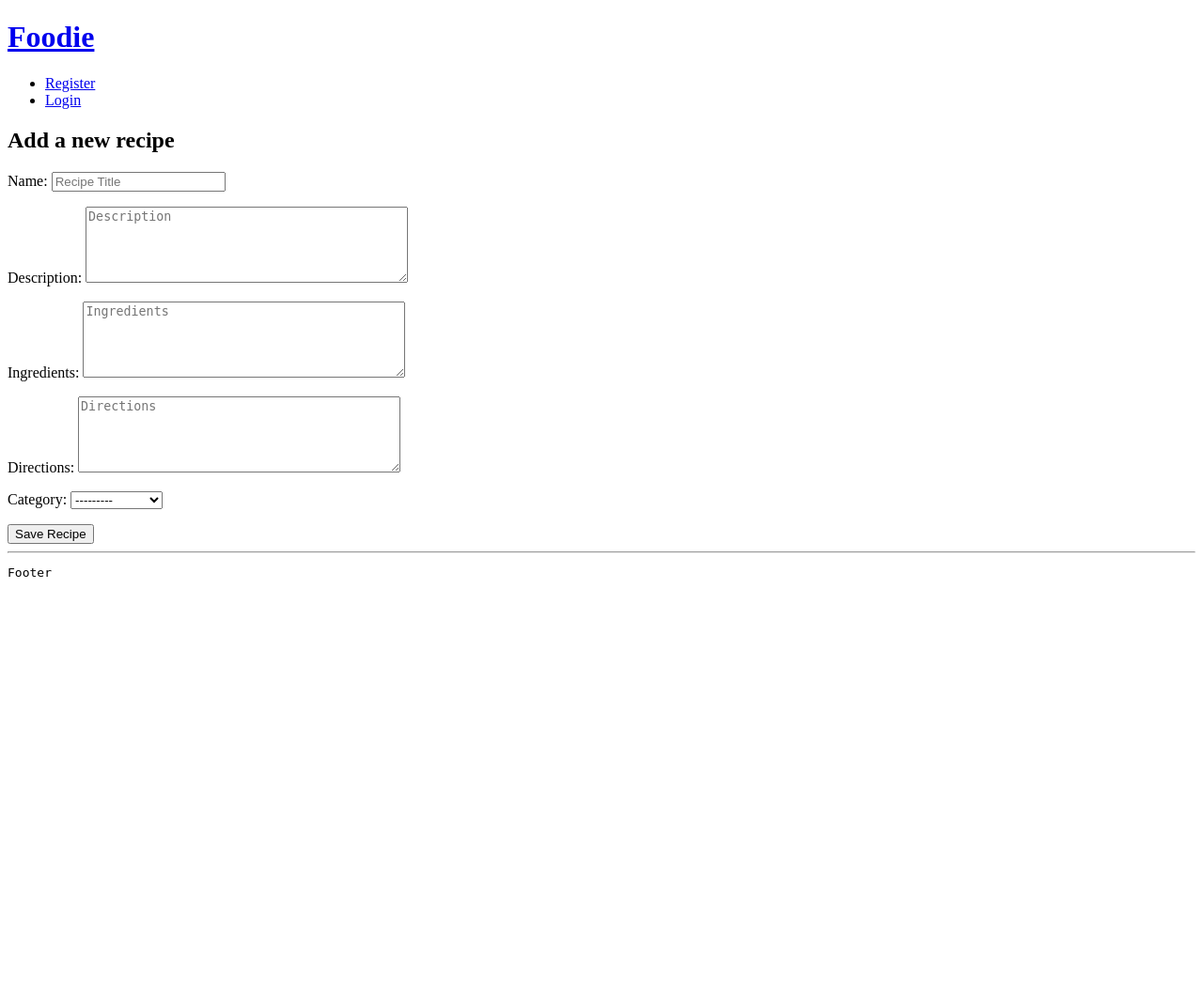
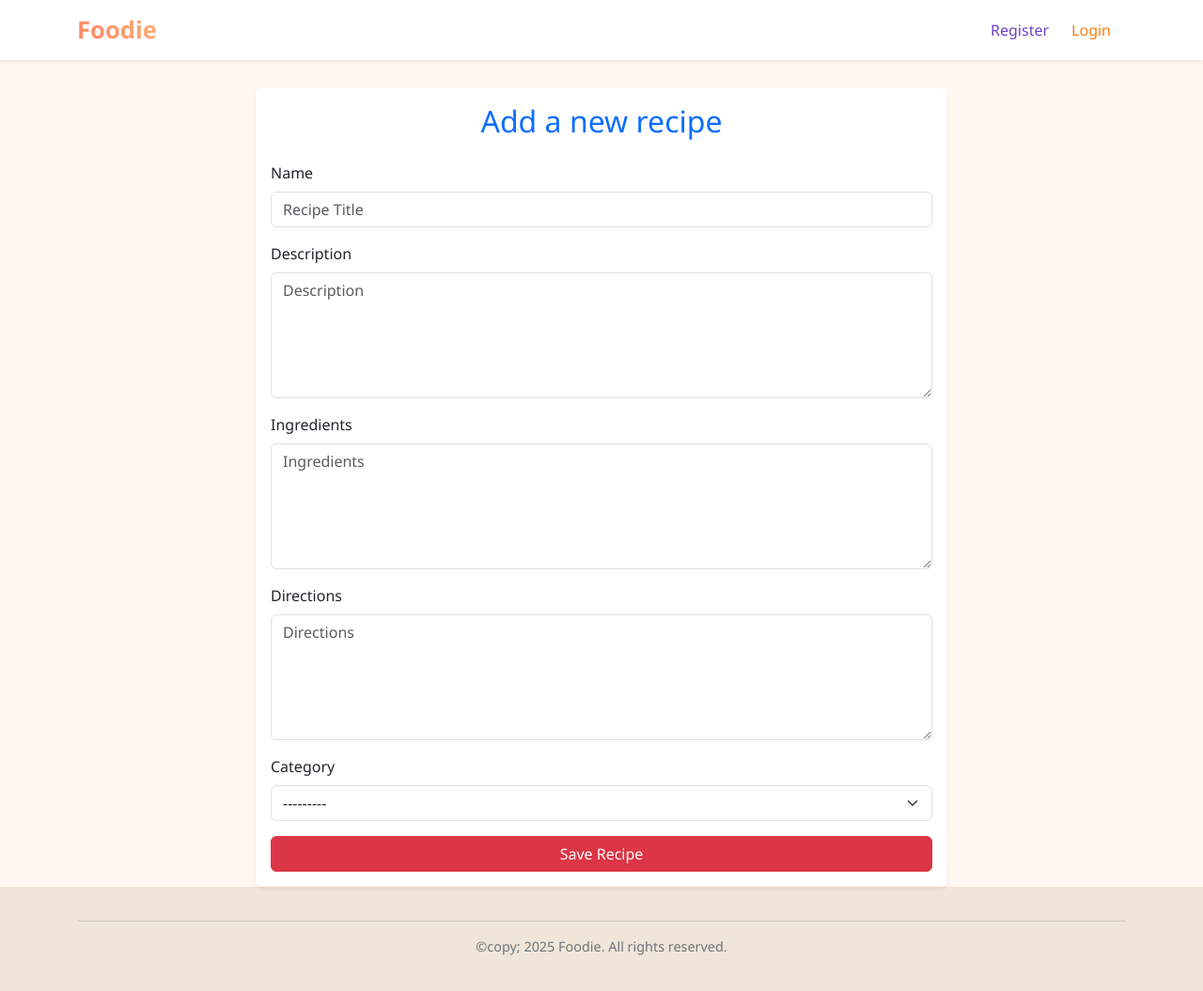
Before and after one commit to Tijo-11/foodie, a Django app: page /home/add_recipe/ in a window 1280 px wide. Shown: the whole page at 94% size. Before the commit the page ends 614 px from the top, so only its background shows below. Run offline with Django 5.2, Linux system fonts and the light colour scheme; data comes from the database, SQL or seed files in the repository; both versions use the stored data as it was after the commit; some libraries are stand-ins or nearby versions.

Commit message:
Styled components using Bootstrap

```diff
--- a/foodie/accounts/templates/registration/login.html
+++ b/foodie/accounts/templates/registration/login.html
@@ -1,6 +1,7 @@
 {% extends "base.html" %} {% block content %}
 <h2>Login</h2>
 <form method="post" action="{% url 'accounts:login' %}">
-  {% csrf_token %} {{ form.as_p }} <button type="submit">Login</button>
+  {% csrf_token %} {{ form.as_p }}
+  <button type="submit">Login</button>
 </form>
 {% endblock content %}
--- a/foodie/foodie/settings.py
+++ b/foodie/foodie/settings.py
@@ -27,7 +27,9 @@ INSTALLED_APPS = [
     "django.contrib.sessions",
     "django.contrib.messages",
     "django.contrib.staticfiles",
-    #my apps
+    #installed apps
+    'django_bootstrap5',
+    #custome apps
     'sandbox','foodie_app','recipes', 'comments','accounts',
 ]
 
--- a/foodie/foodie_app/templates/foodie_app/add_recipe.html
+++ b/foodie/foodie_app/templates/foodie_app/add_recipe.html
@@ -1,10 +1,19 @@
-{% extends "base.html" %} {% block content %}
-
-<h2>Add a new recipe {% if category %} to {{ category.name }}{% endif %}</h2>
-
-<form method="post">
-  {% csrf_token %} {{ form.as_p }}
-  <button type="submit">Save Recipe</button>
-</form>
-
+{% extends "base.html" %} {% load django_bootstrap5 %} {% block content %}
+<div class="row justify-content-center">
+  <div class="col-md-8">
+    <div class="card shadow-sm border-0">
+      <div class="card-body">
+        <h2 class="card-title text-center mb-4 text-primary">
+          Add a new recipe {% if category %} to {{ category.name }}{% endif %}
+        </h2>
+        <form method="post">
+          {% csrf_token %} {% bootstrap_form form layout='vertical' %}
+          <div class="d-grid mt-3">
+            <button type="submit" class="btn btn-danger">Save Recipe</button>
+          </div>
+        </form>
+      </div>
+    </div>
+  </div>
+</div>
 {% endblock content %}
--- a/foodie/foodie_app/views.py
+++ b/foodie/foodie_app/views.py
@@ -52,7 +52,7 @@ def add_recipe(request, category_id=None):
     if request.method == 'POST' and form.is_valid():
         new_recipe = form.save()
         # Redirect to recipes under the same category
-        return redirect('recipes:recipes', category_id=new_recipe.category.id)
+        return redirect('foodie_app:recipes', category_id=new_recipe.category.id)
 
     # If GET or invalid form, just render the template
     return render(request, 'foodie_app/add_recipe.html', {
--- a/foodie/templates/base.html
+++ b/foodie/templates/base.html
@@ -1,7 +1,9 @@
+{% load django_bootstrap5 %}
 <!DOCTYPE html>
 <html lang="en">
   <head>
     <meta charset="UTF-8" />
+    <meta name="viewport" content="width=device-width, initial-scale=1" />
     <meta
       name="description"
       content="Foodie - Discover delicious recipes and culinary inspiration."
@@ -10,34 +12,152 @@
       name="keywords"
       content="food, recipes, cooking, culinary, foodie, meals, cuisine"
     />
-    <title>My Site</title>
+    <title>Foodie</title>
+    {% bootstrap_css %}
+    <style>
+      body {
+        padding-top: 70px;
+        background-color: #fff8f0; /* warm, creamy tone */
+        font-family: "Segoe UI", sans-serif;
+      }
+
+      footer {
+        background-color: #f0e5d8;
+        padding: 20px 0;
+        text-align: center;
+        font-size: 0.9rem;
+        color: #6c757d;
+      }
+
+      .navbar-brand {
+        font-weight: bold;
+        font-size: 1.6rem;
+        background: linear-gradient(
+          45deg,
+          #ff7e5f,
+          #feb47b
+        ); /* enchanting gradient */
+        -webkit-background-clip: text;
+        -webkit-text-fill-color: transparent;
+      }
+
+      .navbar-nav {
+        display: flex;
+        align-items: center;
+      }
+
+      .navbar-text {
+        font-weight: 500;
+        color: #ff6f61; /* coral tone */
+        margin-right: 1rem;
+      }
+
+      .nav-link {
+        font-weight: 500;
+        margin-right: 0.5rem;
+        transition: color 0.3s ease;
+      }
+
+      .nav-link[href*="add_recipe_no_genre"] {
+        color: #28a745; /* green */
+      }
+
+      .nav-link[href*="add_category"] {
+        color: #17a2b8; /* teal */
+      }
+
+      .nav-link[href*="register"] {
+        color: #6f42c1; /* purple */
+      }
+
+      .nav-link[href*="login"] {
+        color: #fd7e14; /* orange */
+      }
+
+      .nav-link:hover {
+        color: #dc3545; /* red on hover */
+      }
+
+      .btn-outline-danger {
+        margin-left: 0.5rem;
+      }
+    </style>
   </head>
   <body>
     <header>
-      <h1><a href="{% url 'foodie_app:index' %}"> Foodie </a></h1>
-      <ul>
-        {% if user.is_authenticated %} Hello, {{ user.username }}
-        <li>
-          <a href="{% url 'foodie_app:add_recipe_no_genre' %}">Add Recipe</a>
+      <nav
+        class="navbar navbar-expand-lg navbar-light bg-white shadow-sm fixed-top"
+      >
+        <div class="container">
+          <a class="navbar-brand" href="{% url 'foodie_app:index' %}">Foodie</a>
+          <button
+            class="navbar-toggler"
+            type="button"
+            data-bs-toggle="collapse"
+            data-bs-target="#mainNav"
+            aria-controls="mainNav"
+            aria-expanded="false"
+            aria-label="Toggle navigation"
+          >
+            <span class="navbar-toggler-icon"></span>
+          </button>
+          <div class="collapse navbar-collapse" id="mainNav">
+            <ul class="navbar-nav ms-auto">
+              {% if user.is_authenticated %}
+              <li class="nav-item d-flex align-items-center">
+                <span class="navbar-text">Welcome, {{ user.username }}</span>
               </li>
-        <li>
-          <a href="{% url 'foodie_app:add_category' %}">Add Category</a>
+              <li class="nav-item">
+                <a
+                  class="nav-link"
+                  href="{% url 'foodie_app:add_recipe_no_genre' %}"
+                  >Add Recipe</a
+                >
               </li>
-        <!-- Show logout form -->
-        <form method="post" action="{% url 'accounts:logout' %}">
-          {% csrf_token %} <button type="submit">Logout</button>
+              <li class="nav-item">
+                <a class="nav-link" href="{% url 'foodie_app:add_category' %}"
+                  >Add Category</a
+                >
+              </li>
+              <li class="nav-item d-flex align-items-center">
+                <form
+                  method="post"
+                  action="{% url 'accounts:logout' %}"
+                  class="d-inline"
+                >
+                  {% csrf_token %}
+                  <button type="submit" class="btn btn-outline-danger btn-sm">
+                    Logout
+                  </button>
                 </form>
+              </li>
               {% else %}
-        <li><a href="{% url 'accounts:register' %}">Register</a></li>
-        <li><a href="{% url 'accounts:login' %}">Login</a></li>
+              <li class="nav-item">
+                <a class="nav-link" href="{% url 'accounts:register' %}"
+                  >Register</a
+                >
+              </li>
+              <li class="nav-item">
+                <a class="nav-link" href="{% url 'accounts:login' %}">Login</a>
+              </li>
               {% endif %}
             </ul>
+          </div>
+        </div>
+      </nav>
     </header>
 
-    <main>{% block content %}{% endblock content %}</main>
+    <main class="container mt-4">
+      {% block content %} {% endblock content %}
+    </main>
+
     <footer>
+      <div class="container">
         <hr />
-      <pre>Footer</pre>
+        <p>©copy; 2025 Foodie. All rights reserved.</p>
+      </div>
     </footer>
+
+    {% bootstrap_javascript %}
   </body>
 </html>
--- a/requirements.txt
+++ b/requirements.txt
@@ -0,0 +1 @@
+django-bootstrap5
```
Also changed, not shown: foodie/foodie_app/templates/foodie_app/add_category.html (+16 -7 lines), foodie/foodie_app/templates/foodie_app/index.html (+35 -14 lines), foodie/recipes/templates/recipes/recipe.html (+16 -5 lines), foodie/recipes/templates/recipes/recipes.html (+18 -7 lines), foodie/db.sqlite3. Lines whose indentation alone changed are shown as unchanged.
